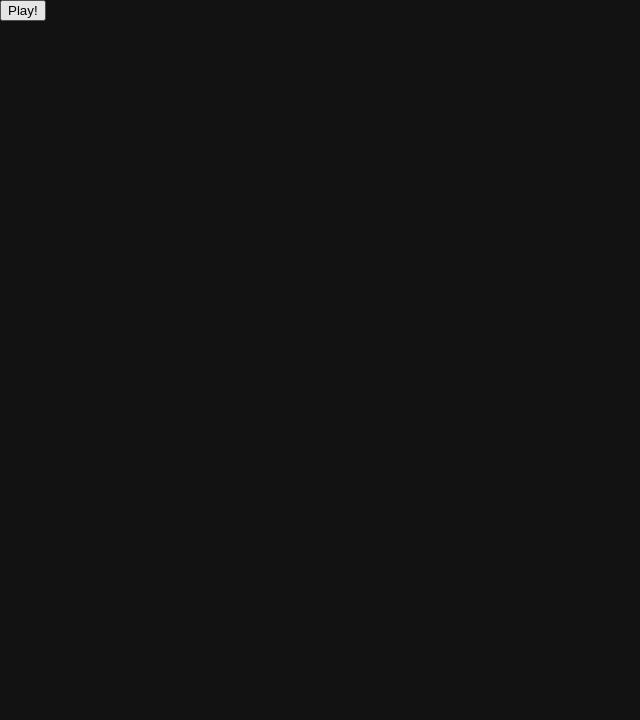
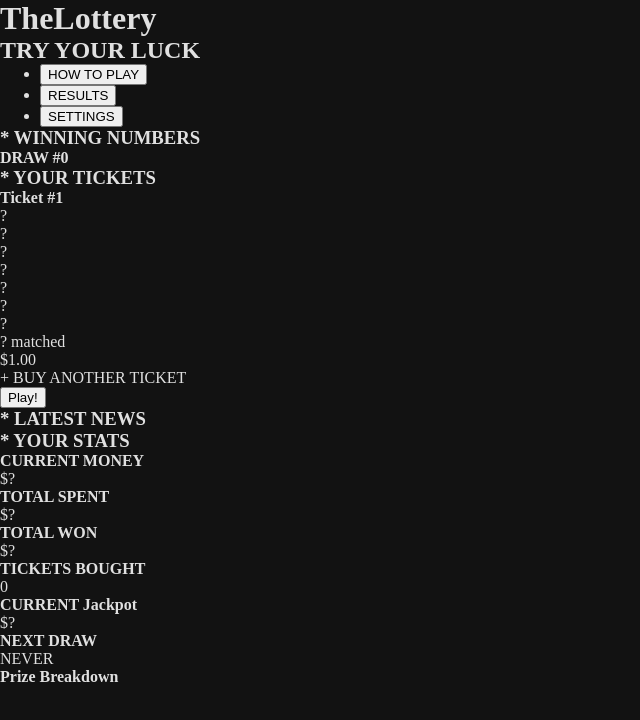
Before and after one commit to DanielDowling999/lotto-sim, a website: page index.html in a window 1280 px wide. Shown: the whole page, without its empty margins (0-640 px from the left). Drawn offline with Linux system fonts and the light colour scheme.

Commit message:
Finished structure of main page. Will be doing css next

```diff
--- a/index.html
+++ b/index.html
@@ -5,40 +5,183 @@
     <meta name="viewport" content="width=device-width, initial-scale=1.0">
     <title>The Lottery</title>
     <link rel="stylesheet" href="styles.css">
-    <script src="java.js" defer></script>
+    <script src="main.js" defer></script>
 </head>
 <body>
     <div id="head">
         <div id="logoSection">
-
+            <h1 id="heading">TheLottery</h1>
+            <h2 id="subHeading">TRY YOUR LUCK</h2>
         </div>
         <div id="navSection">
-
+            <nav>
+                <ul>
+                    <!--These will bring up modal windows in front-->
+                    <li><button>HOW TO PLAY</button></li>
+                    <li><button>RESULTS</button></li>
+                    <li><button>SETTINGS</button></li>
+                </ul>
+            </nav>
         </div>
     </div>
     <div id="mainContent">
         <div id="main">
             <div id="winningNumberSection">
+                <div id ="winningHeading">
+                    <h3>* WINNING NUMBERS</h3>
+                    <h4>DRAW #0</h4>
+                </div>
+                <div id="winningBallsSection">
+                    <div class="ballSection">
+                        <div class="ball">
 
+                        </div>
+                    </div>
+                    <div class="ballSection">
+                        <div class="ball">
+
+                        </div>
+                    </div>
+                    <div class="ballSection">
+                        <div class="ball">
+
+                        </div>
+                    </div>
+                    <div class="ballSection">
+                        <div class="ball">
+
+                        </div>
+                    </div>
+                    <div class="ballSection">
+                        <div class="ball">
+
+                        </div>
+                    </div>
+                    <div class="ballSection">
+                        <div class="ball">
+
+                        </div>
+                    </div>
+                    <div class="ballSection">
+                        <div class="ball powerball">
+
+                        </div>
+                    </div>
+                </div>
 
             </div>
             <div id="playerTicketSection">
-                <div id="player"></div>
+                <h3>* YOUR TICKETS</h3>
+                <div id="playerTickets">
+                    <!--Example ticket, will be generated in JS script-->
+                    <div class="ticket">
+                        <div class="ticketContainer">
+                            <h4>Ticket #1</h4>
+                            <div class="ticketBalls">
+                                <div class="ball">
+                                    ?
+                                </div>
+                                <div class="ball">
+                                    ?
+                                </div>
+                                <div class="ball">
+                                    ?
+                                </div>
+                                <div class="ball">
+                                    ?
+                                </div>
+                                <div class="ball">
+                                    ?
+                                </div>
+                                <div class="ball">
+                                    ?
+                                </div>
+                                <div class="ball powerball">
+                                    ?
+                                </div>
+                            </div>
+                        </div>
+                        <div class="ticketEnd">
+                            <div class="matchedNum">
+                                ? matched
+                            </div>
+                            <div class="ticketCost">
+                                $1.00
+                            </div>
+                        </div>
+                    </div>
+                </div>
+                <div id="buyAnother">
+                    + BUY ANOTHER TICKET
+                </div>
             </div>
             <div id="nextWeekSection">
-                <button id="Play" onclick="playGame()">Play!</button>
+                <button id="play">Play!</button>
             </div>
-            <div id="winSection"></div>
+            <div id="winSection">
+                <div id="latestWin">
+
+                </div>
+                <div id="allTicketsTab">
+
+                </div>
+            </div>
 
             <div id="newsSection">
-
+                <h3>* LATEST NEWS</h3>
+                <div id="newsBar">
+                    <!--Will update whenever
+                    - Jackpot reaches a certain amount (And then every week after)
+                    - Someone wins
+                    - You lose a certain amount of money-->
+                    <div class="newsBox"></div>
+                </div>
             </div>
         </div>
         <div id="sideBar">
+            <div id="sideHeading">
+                <h3>* YOUR STATS</h3>
+            </div>
+            <div id="sideContent">
+                <div id="playerInfo">
+                    <div class="sideSection">
+                        <h4>CURRENT MONEY</h4>
+                        $?
+                    </div>
+                    <div class="sideSection">
+                        <h4>TOTAL SPENT</h4>
+                        $?
 
+                    </div>
+                    <div class="sideSection">
+                        <h4>TOTAL WON</h4>
+                        $?
+
+                    </div>
+                    <div class="sideSection">
+                        <h4>TICKETS BOUGHT</h4>
+                        0
+                    </div>
+                </div>
+                <div id="drawInfo">
+                    <div class="sideSection">
+                        <!--Jackpot might instead be over winning numbers-->
+                        <h4>CURRENT Jackpot</h4>
+                        $?
+                    </div>
+                    <div class="sideSection">
+                        <h4>NEXT DRAW</h4>
+                        NEVER
+
+                    </div>
+                    <div class="sideSection">
+                        <h4>Prize Breakdown</h4>
+
+
+                    </div>
+                </div>
+            </div>
         </div>
     </div>
-
-
 </body>
 </html>
```
Also changed, not shown: main.js (renamed from java.js).
